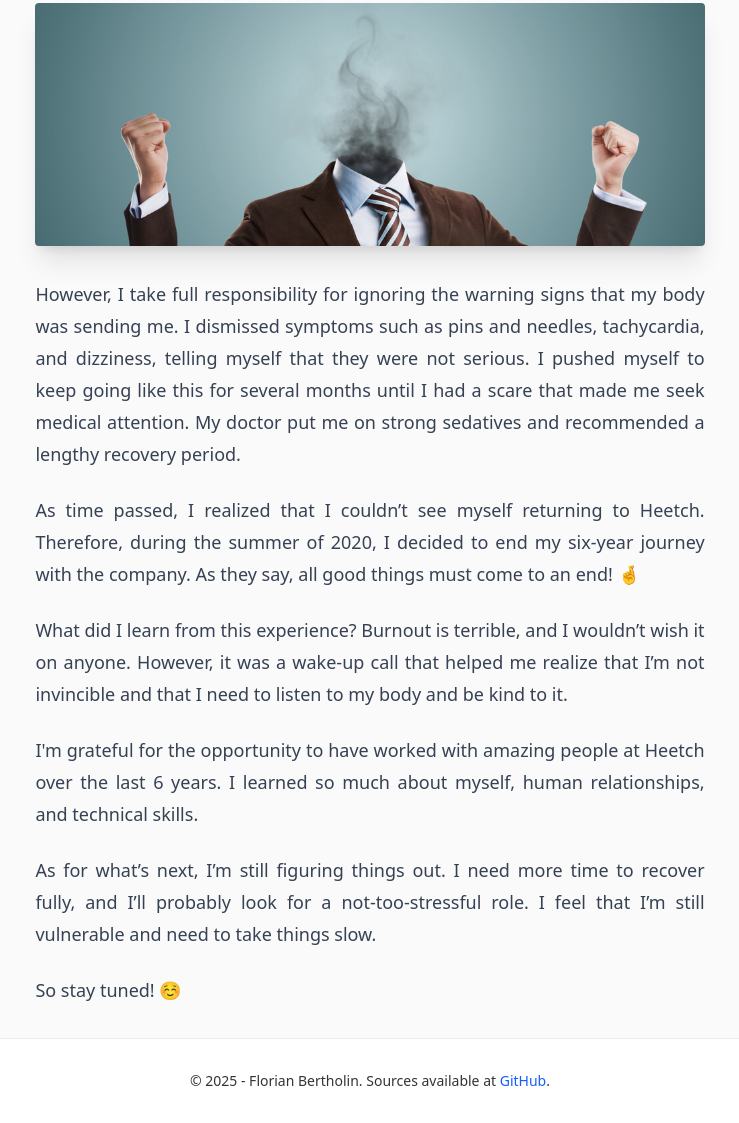
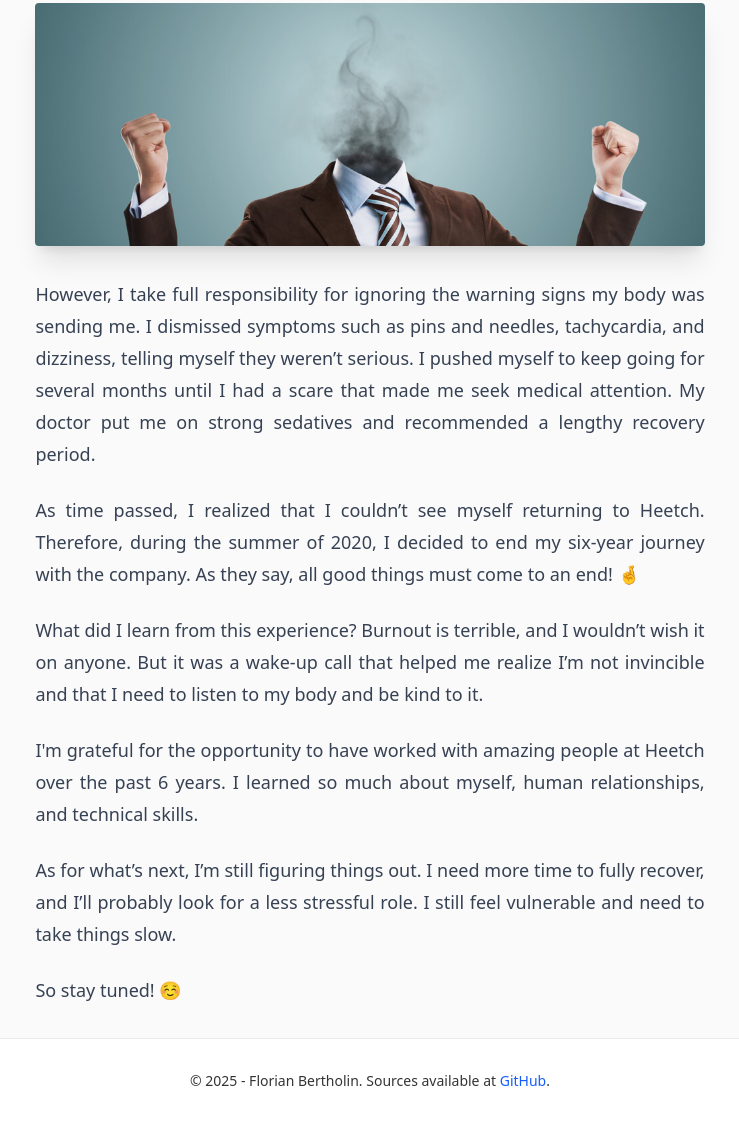
Before and after one commit to arkan/florianbertholin.com, an Astro site: page /posts/burnout-and-im-leaving-heetch in a window 1280 px wide. Shown: the part 418-1541 px from the top of the page, without its empty margins (270-1009 px from the left). Built offline with nearby package versions, Linux system fonts and the light colour scheme; Astro itself is replaced by a stand-in of ours.

Commit message:
Fix blog typos and update dependencies (#2)
- Remove age reference from welcome post (becomes outdated)
- Improve sentence flow and use more natural contractions
- Replace "not-too-stressful" with "less stressful"
- Use "over the past" instead of "over the last"

```diff
--- a/src/pages/posts/burnout-and-im-leaving-heetch.md
+++ b/src/pages/posts/burnout-and-im-leaving-heetch.md
@@ -14,16 +14,16 @@ In October 2019, I experienced a serious burnout that has kept me on sick leave
 
 ![](./../../images/posts/burnout.jpg)
 
-However, I take full responsibility for ignoring the warning signs that my body was sending me. I dismissed symptoms such as pins and needles, tachycardia, and dizziness, telling myself that they were not serious. I pushed myself to keep going like this for several months until I had a scare that made me seek medical attention. My doctor put me on strong sedatives and recommended a lengthy recovery period.
+However, I take full responsibility for ignoring the warning signs my body was sending me. I dismissed symptoms such as pins and needles, tachycardia, and dizziness, telling myself they weren't serious. I pushed myself to keep going for several months until I had a scare that made me seek medical attention. My doctor put me on strong sedatives and recommended a lengthy recovery period.
 
 As time passed, I realized that I couldn't see myself returning to Heetch. Therefore, during the summer of 2020, I decided to end my six-year journey with the company. As they say, all good things must come to an end! 🤞
 
-What did I learn from this experience? Burnout is terrible, and I wouldn't wish it on anyone. However, it was a wake-up call that helped me realize that I'm not invincible and that I need to listen to my body and be kind to it.
+What did I learn from this experience? Burnout is terrible, and I wouldn't wish it on anyone. But it was a wake-up call that helped me realize I'm not invincible and that I need to listen to my body and be kind to it.
 
 <!-- I also discovered that I've been dealing with generalized anxiety disorder and ADHD(Attention Deficit Hyperactivity Disorder) since my teenage years. -->
 
-<!-- Finally, I understood that being different is okay and not something to be ashamed of.--> I'm grateful for the opportunity to have worked with amazing people at Heetch over the last 6 years. I learned so much about myself, human relationships, and technical skills.
+<!-- Finally, I understood that being different is okay and not something to be ashamed of.--> I'm grateful for the opportunity to have worked with amazing people at Heetch over the past 6 years. I learned so much about myself, human relationships, and technical skills.
 
-As for what's next, I'm still figuring things out. I need more time to recover fully, and I'll probably look for a not-too-stressful role. I feel that I'm still vulnerable and need to take things slow.
+As for what's next, I'm still figuring things out. I need more time to fully recover, and I'll probably look for a less stressful role. I still feel vulnerable and need to take things slow.
 
 So stay tuned! ☺️
--- a/src/pages/posts/welcome.md
+++ b/src/pages/posts/welcome.md
@@ -6,11 +6,11 @@ tags: ["website"]
 draft: false
 ---
 
-Hello! I’m Florian, a 28-year-old software engineering enthusiast living in the beautiful city of Geneva, Switzerland, where I’m fortunate to enjoy the stunning views of the lake. 🙂
+Hello! I'm Florian, a software engineering enthusiast living in the beautiful city of Geneva, Switzerland, where I'm fortunate to enjoy the stunning views of the lake. 🙂
 
 ![](./../../images/posts/geneva.png)
 
-Before that, I graduated from a French engineering school in 2012, [Epitech](https://www.epitech.eu/).
+I graduated from a French engineering school in 2012, [Epitech](https://www.epitech.eu/).
 
 This blog will serve as a platform for me to share my passions, particularly in programming. Expect most of the content to revolve around Ruby on Rails and Go. If you’d like to connect, you can find how to reach me [here](/contact).
 
```
Also changed, not shown: 1 other file.
